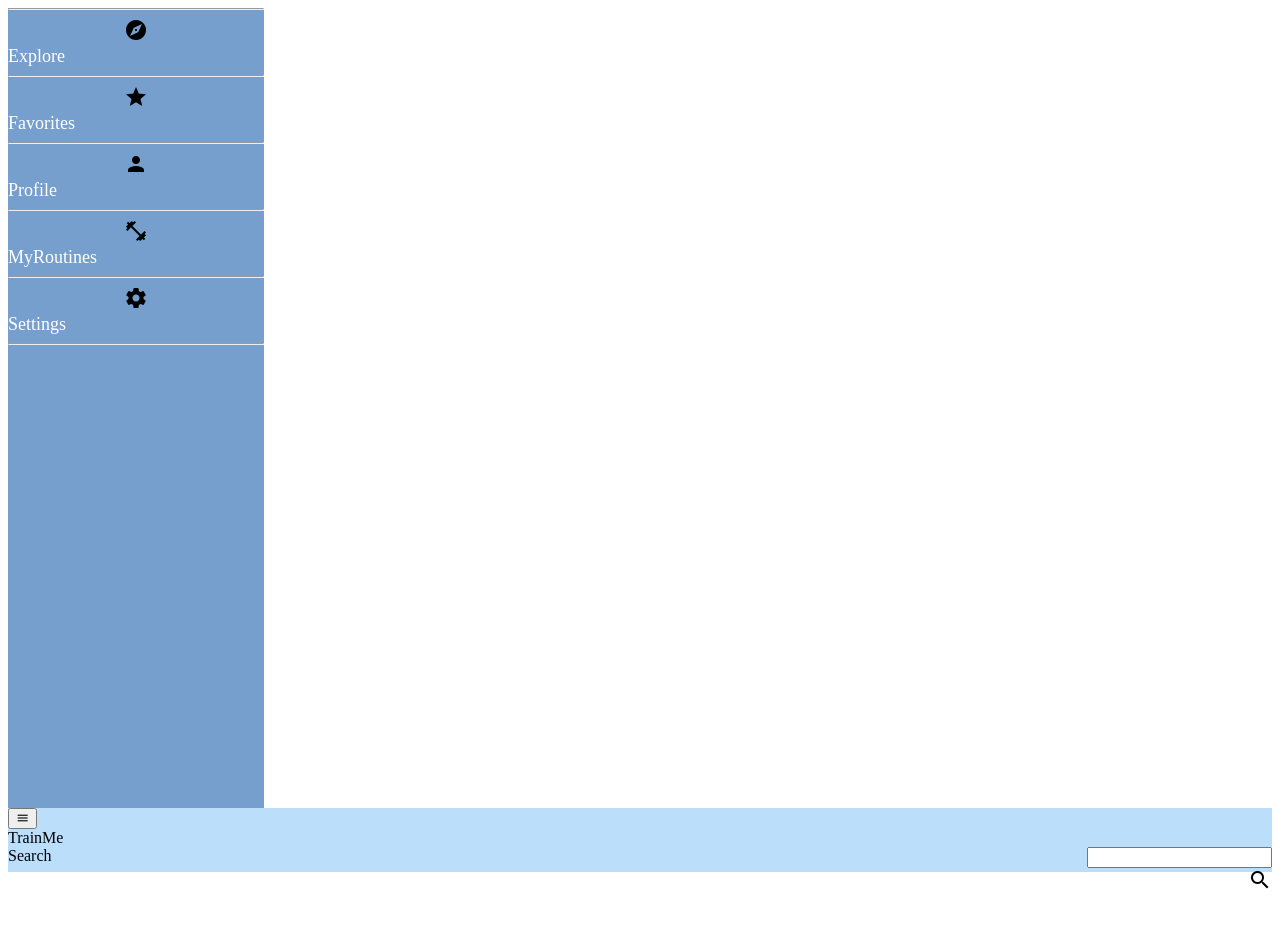
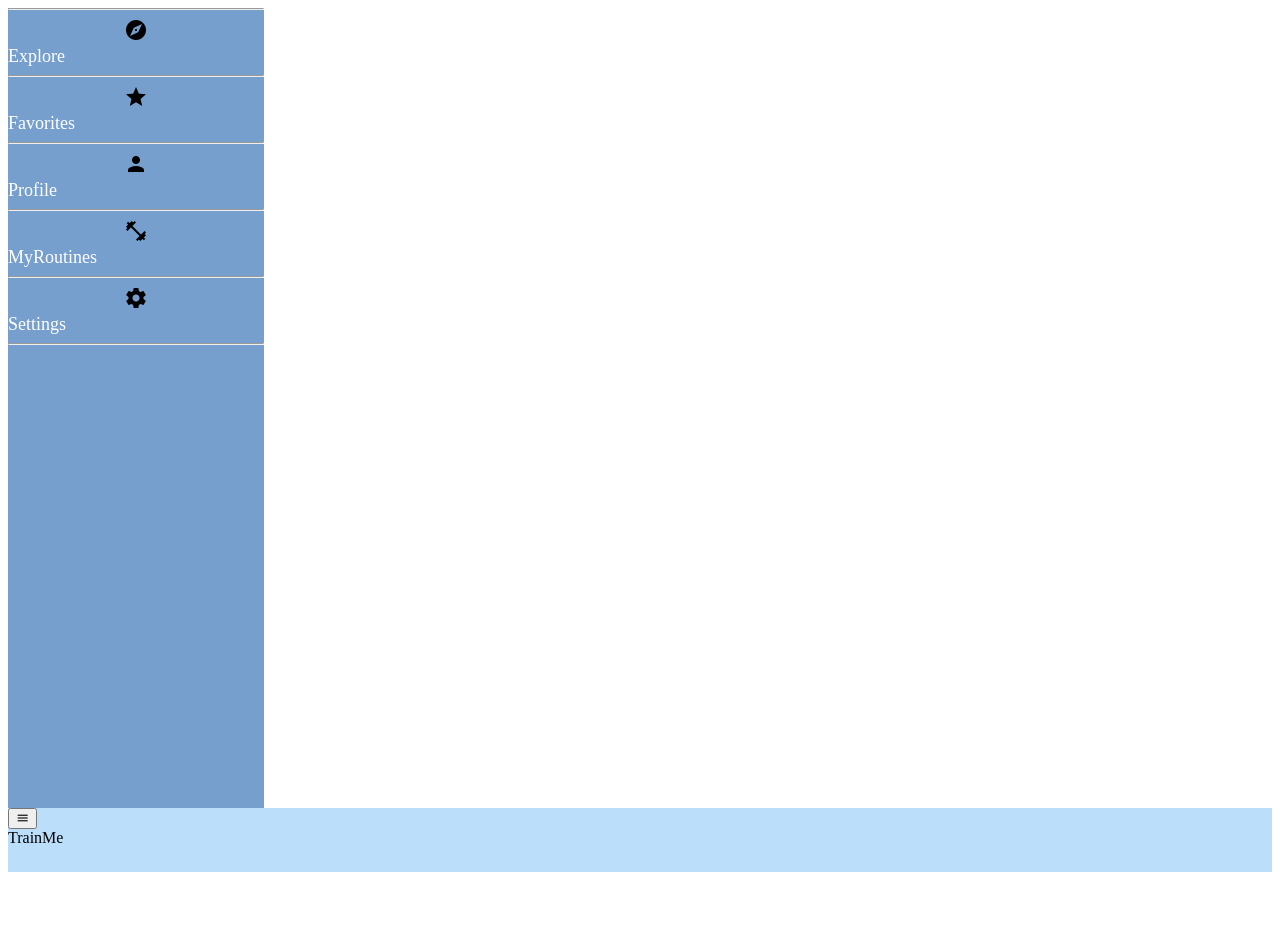
Before and after one commit to gbudoberra/tp2hci, a Vue app: page / in a window 1280 px wide. Shown: the top 928 px of the page. Built offline with nearby package versions, Linux system fonts and the light colour scheme; no server answers; a small style sheet from the web is missing.

Commit message:
logout btn

```diff
--- a/src/App.vue
+++ b/src/App.vue
@@ -73,13 +73,14 @@
           </v-col>
 
           <v-col align="right" align-self="end">
-            <v-text-field append-icon="search" hide-details="true" loader-height="5" label="Search"></v-text-field>
+            <!--v-text-field append-icon="search" hide-details="true" loader-height="5" label="Search"></v-text-field-->
             <!--    <v-btn
                 fab
                 text
 
             ><v-icon size="35px">search</v-icon>
             </v-btn>-->
+            <v-btn fab v-if="$store.state.isLoggedIn" ><v-icon> logout</v-icon></v-btn>
           </v-col>
         </v-row>
       </v-container>
@@ -97,6 +98,11 @@
 export default {
   name: 'App',
   data: () => ({ drawer: null }),
+  /*methods:{
+    logout(){
+      security.actions.logout()
+    }
+  }*/
 
 }
 </script>
```
